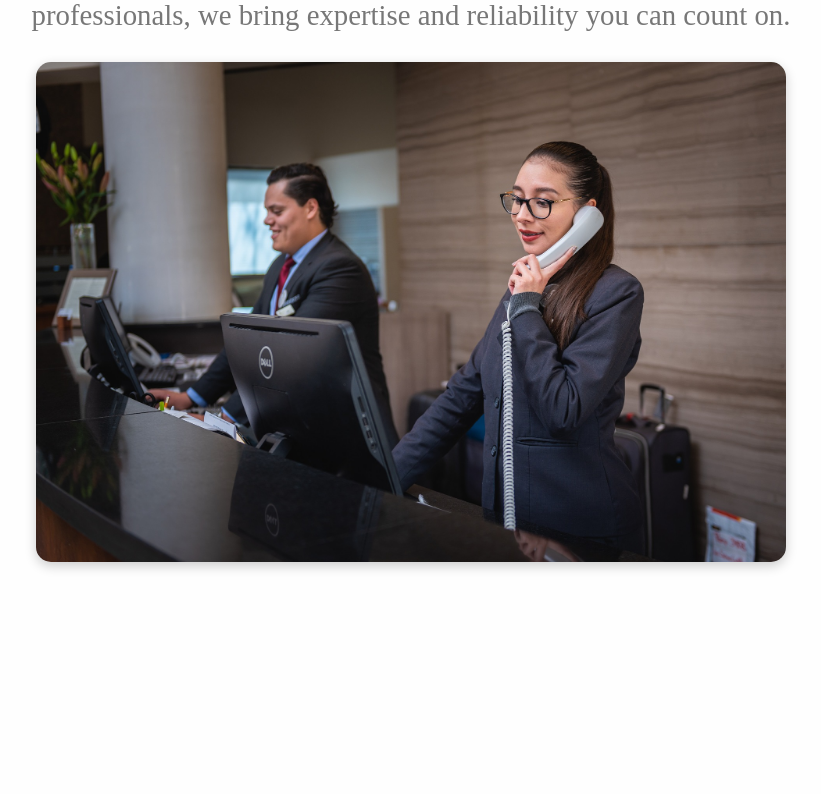
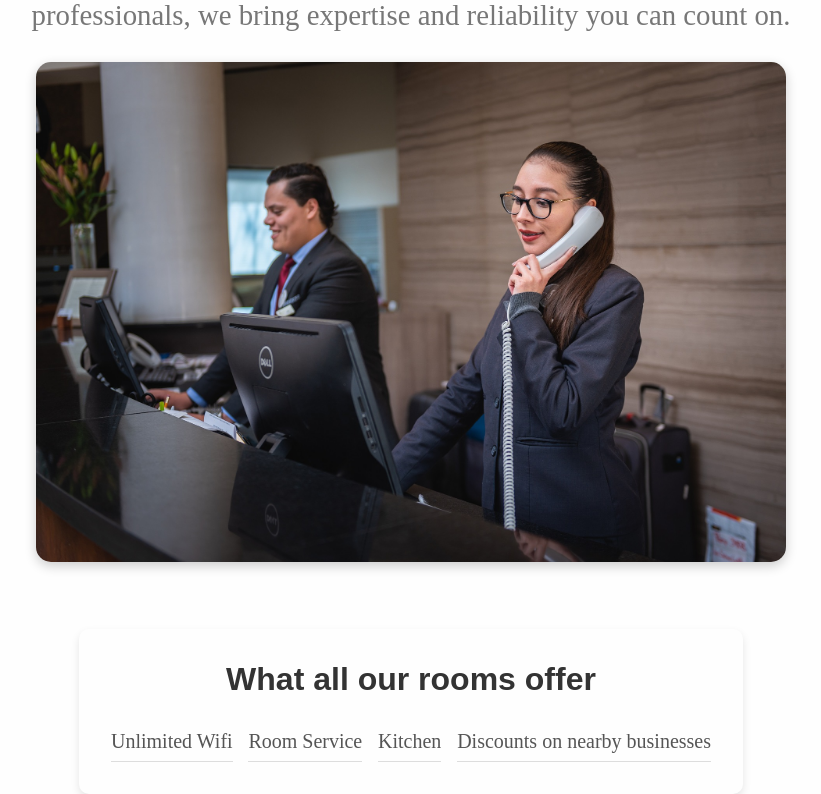
Before and after one commit to PitchLost/Lux-Hotels, a React (Create React App) app: page / in a window 1280 px wide. Shown: the part 1051-1845 px from the top of the page, without its empty margins (229-1050 px from the left). Before the commit the page ends 1680 px from the top, so only its background shows below. Built offline with nearby package versions, Linux system fonts and the light colour scheme.

Commit message:
Services

```diff
--- a/src/App.css
+++ b/src/App.css
@@ -11,6 +11,10 @@
 .app-dark {
   background-color: black;
   color: white;
+}
+
+h1 {
+  font-size: 3rem;
 }
 .app-dark h1 {
   color: white;
--- a/src/Components/Home/Home.jsx
+++ b/src/Components/Home/Home.jsx
@@ -3,6 +3,7 @@ import { useNavigate } from 'react-router-dom'
 
 import Landing from '../Landing/Landing'
 import Trust from '../Trust/Trust'
+import Services from '../Services/Services'
 
 function Home() {
 const navigate = useNavigate()
@@ -16,6 +17,7 @@ function openRoomSelection() {
     <div>
       <Landing />
       <Trust />
+      <Services />
     </div>
   )
 }
--- /dev/null
+++ b/src/Components/Services/Services.css
@@ -0,0 +1,30 @@
+/* Services.css */
+
+.services {
+    padding: 2rem;
+
+    border-radius: 10px;
+    box-shadow: 0 4px 8px rgba(0, 0, 0, 0.1);
+    text-align: center;
+    max-width: 600px;
+    margin: 0 auto;
+}
+
+.services h1 {
+    font-size: 2rem;
+    margin-bottom: 1.5rem;
+    color: #333;
+    font-family: 'Arial', sans-serif;
+}
+
+.services ul {
+    list-style: none;
+    padding: 0;
+}
+
+.services li {
+    font-size: 1.25rem;
+    padding: 0.5rem 0;
+    color: #555;
+    border-bottom: 1px solid #ddd;
+}
--- /dev/null
+++ b/src/Components/Services/Services.jsx
@@ -0,0 +1,18 @@
+import React from 'react'
+import './Services.css'
+
+function Services() {
+    return (
+        <div className='services'>
+            <h1>What all our rooms offer</h1>
+            <ul>
+                <li>Unlimited Wifi</li>
+                <li>Room Service</li>
+                <li>Kitchen</li>
+                <li>Discounts on nearby businesses</li>
+            </ul>
+        </div>
+    )
+}
+
+export default Services
```
